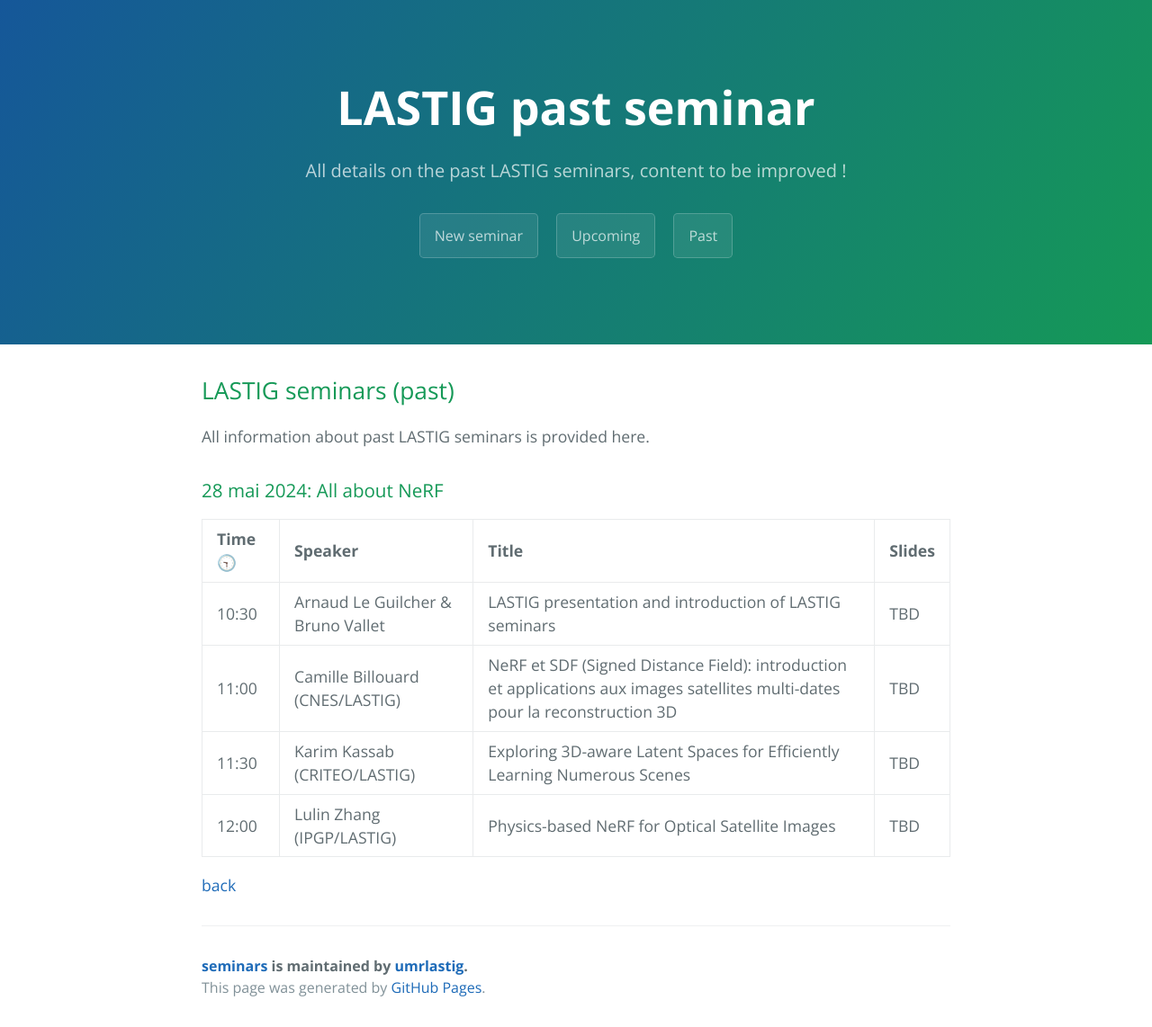
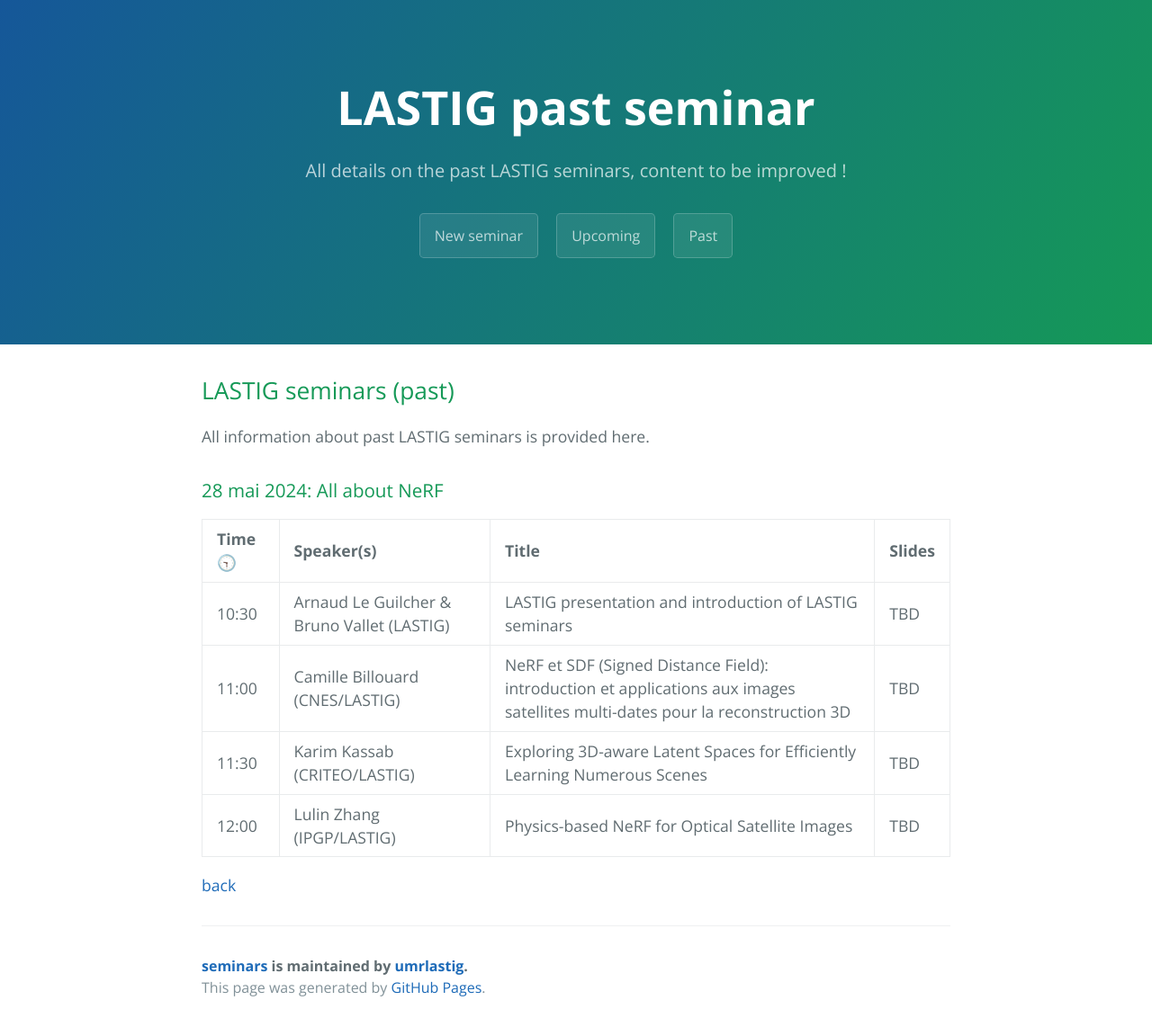
Before and after one commit to umrlastig/seminars, a Jekyll site: the page built from past.md, in a window 1280 px wide. Shown: the whole page at 90% size. Built offline with Jekyll 4.4.1, drawn with Linux system fonts in a browser that asks for light colours.

Commit message:
Update past.md

```diff
--- a/past.md
+++ b/past.md
@@ -10,9 +10,9 @@ All information about past LASTIG seminars is provided here.
 
 ### 28 mai 2024: All about NeRF
 
-| Time  🕤      | Speaker          | Title | Slides |
-|:-------------|:------------------|:------|
-| 10:30           | Arnaud Le Guilcher & Bruno Vallet | LASTIG presentation and introduction of LASTIG seminars  | TBD|
+| Time  🕤      | Speaker(s)          | Title | Slides |
+|:-------------|:------------------|:------|:------|
+| 10:30           | Arnaud Le Guilcher & Bruno Vallet (LASTIG) | LASTIG presentation and introduction of LASTIG seminars  | TBD|
 | 11:00 | Camille Billouard (CNES/LASTIG)   | NeRF et SDF (Signed Distance Field): introduction et applications aux images satellites multi-dates pour la reconstruction 3D  | TBD |
 | 11:30 | Karim Kassab (CRITEO/LASTIG)   | Exploring 3D-aware Latent Spaces for Efficiently Learning Numerous Scenes | TBD  |
 | 12:00   | Lulin Zhang (IPGP/LASTIG)      | Physics-based NeRF for Optical Satellite Images | TBD   |
```
